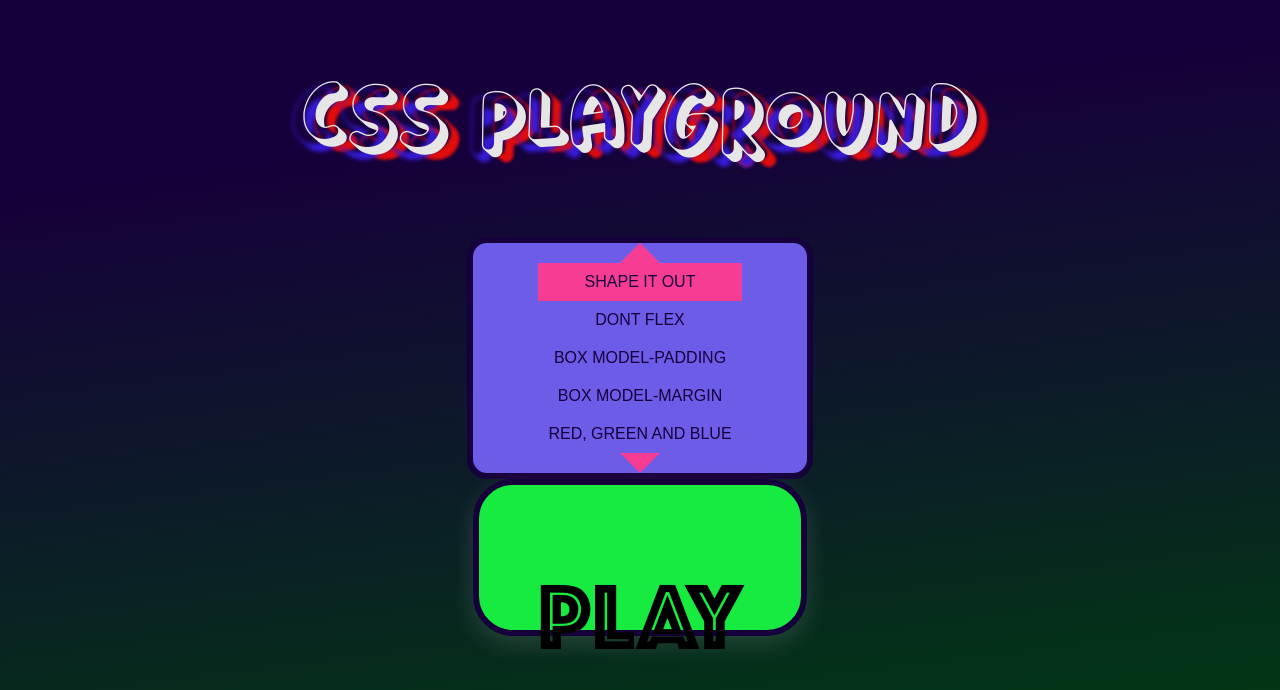
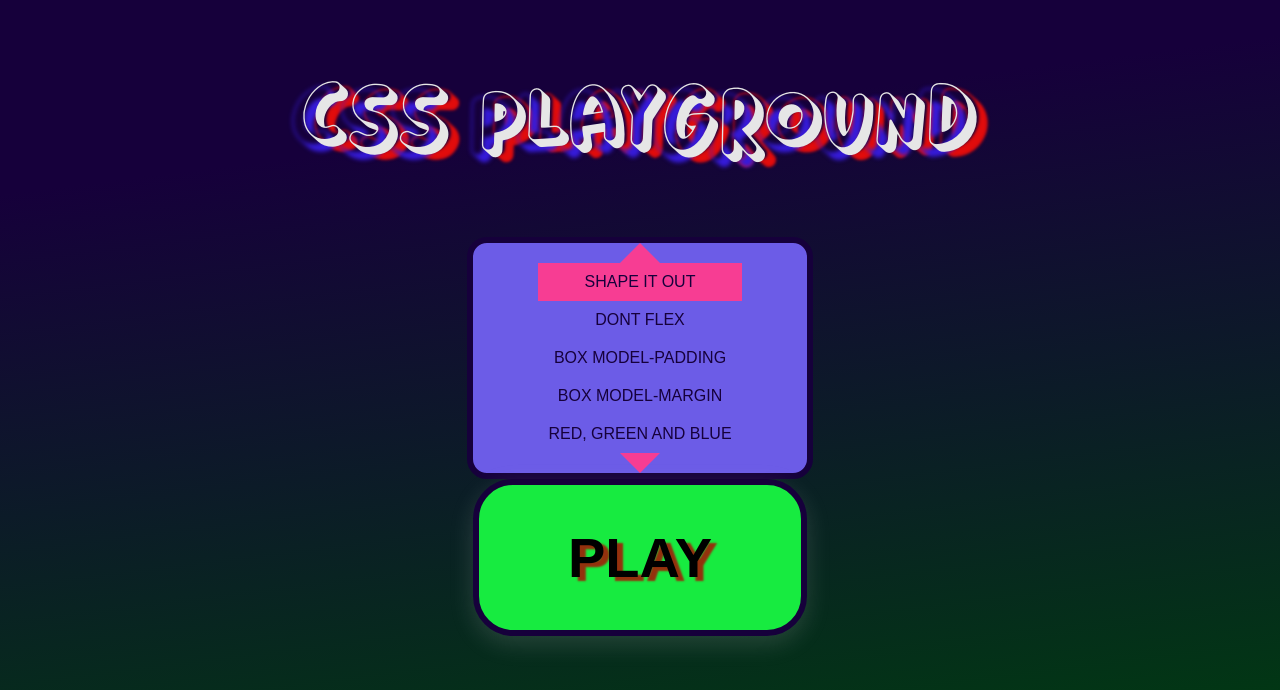
Before and after one commit to pelegsch666/css-playground-client, a React (Create React App) app: page / in a window 1280 px wide. Shown: the top 690 px of the page. Built offline with nearby package versions, Linux system fonts and the light colour scheme.

Commit message:
last update

```diff
--- a/src/views/WelcomeView/components/PlayButton.js
+++ b/src/views/WelcomeView/components/PlayButton.js
@@ -3,14 +3,16 @@ import styled from 'styled-components';
 const PlayButton = styled.button`
 	display: flex;
 	justify-content: center;
-	align-items: baseline;
+    font-weight: bold;
+	align-items: center;
 	width: 334px;
 	height: 157px;
 	background: #17eb40;
 	border: 6px solid #16003b;
 	box-shadow: 0px 8px 24px rgba(230, 230, 230, 0.15);
 	border-radius: 40px;
-	font-family: Phosphate,Arial, Helvetica, sans-serif;
-	font-size: 96px;
+	font-family: Arial, Helvetica, sans-serif;
+	font-size: 3.5rem;
+	text-shadow: 6px 4px 2px rgba(148, 49, 13, 1);;
 `;
 export default PlayButton;
--- a/src/views/WelcomeView/index.js
+++ b/src/views/WelcomeView/index.js
@@ -91,7 +91,7 @@ export default function WelcomeView() {
         )}
 
         <PlayButton onClick={handlePlayClick}>
-          <p>PLAY</p>
+          PLAY
         </PlayButton>
       </StackCol>
     </>
```
